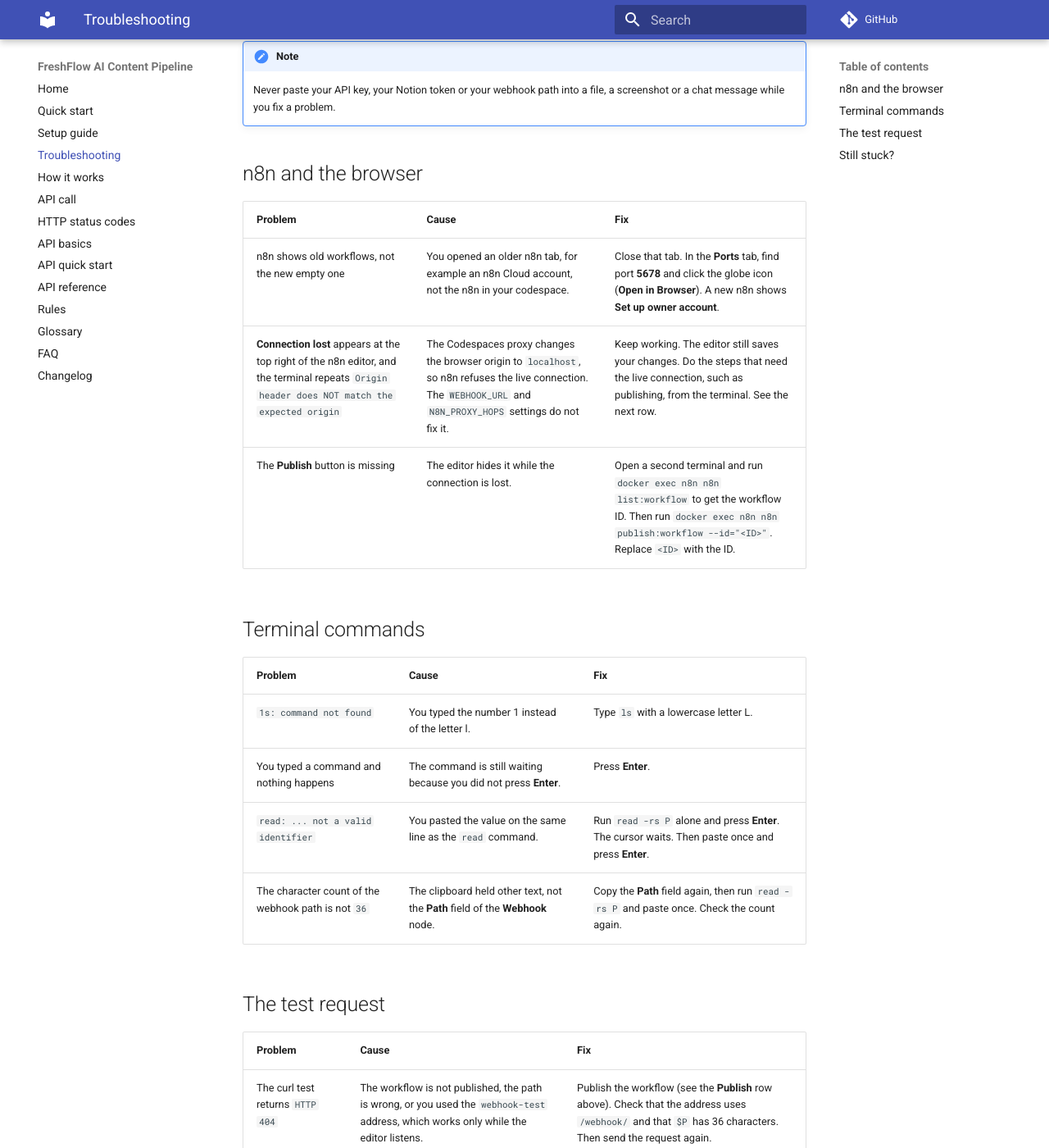
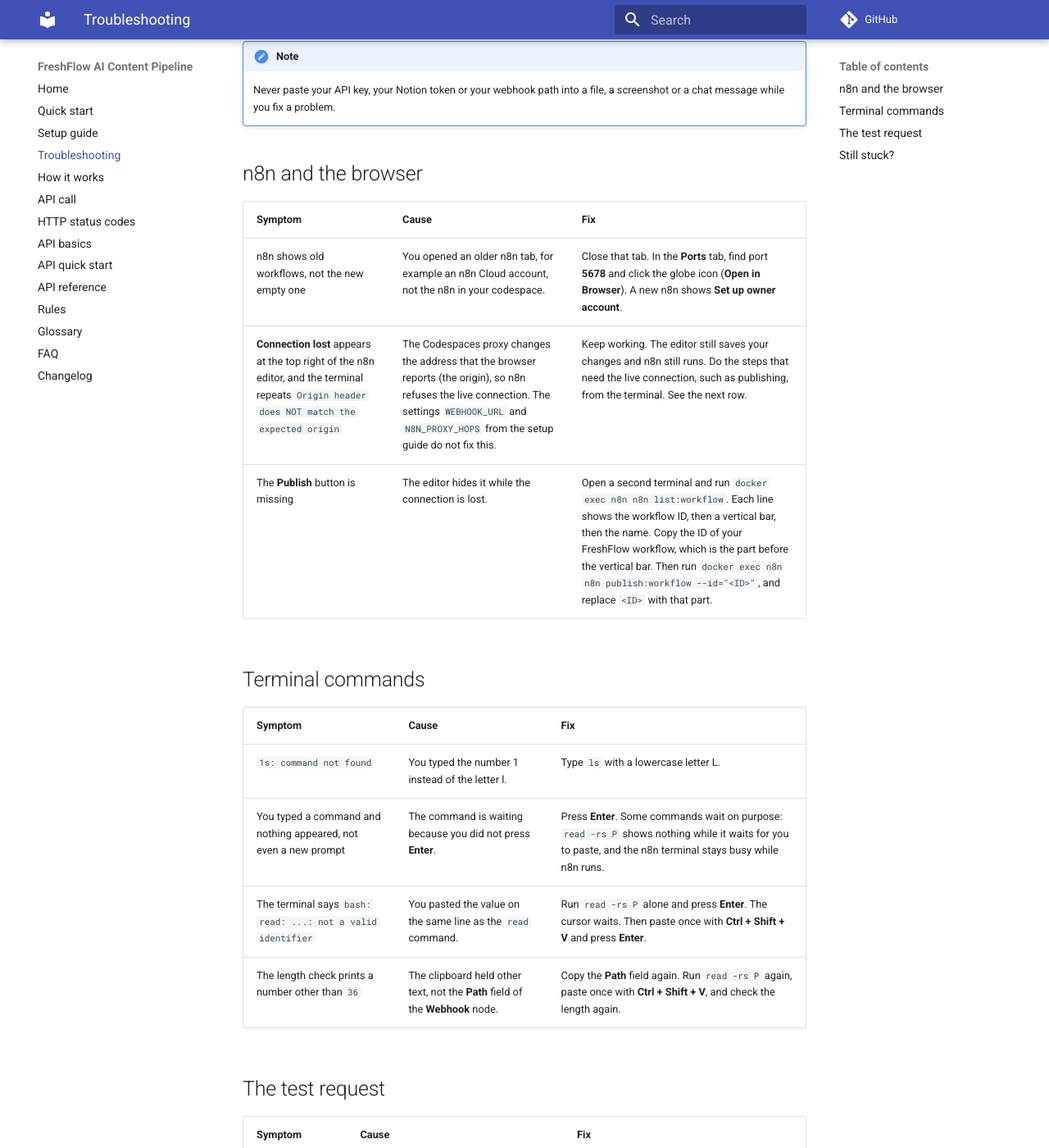
Before and after one commit to karicherlamahesh-hub/freshflow-ai-content-pipeline, an MkDocs documentation site: the page built from docs/troubleshooting.md, in a window 1280 px wide and 1400 px high, scrolled down 201 px. Shown: the whole window at 82% size. Built offline with MkDocs 1.6.1 and Material for MkDocs 9.7.7, drawn with Linux system fonts in a browser that asks for light colours; comment, search, counter and statistics services are not loaded; some of the changed text lies outside the part shown.

Commit message:
docs: fix issues found in review of setup and troubleshooting guides

```diff
--- a/docs/troubleshooting.md
+++ b/docs/troubleshooting.md
@@ -1,30 +1,30 @@
 # Troubleshoot FreshFlow on Linux
 
-This page lists the problems you are most likely to meet when you follow the [setup guide](setup-guide.md). For each problem you see what you notice, why it happens and how to fix it.
+This page lists the problems you are most likely to meet when you follow the [setup guide](setup-guide.md). For each problem you see the symptom (what you notice), the cause (why it happens) and the fix.
 
 !!! note
     Never paste your API key, your Notion token or your webhook path into a file, a screenshot or a chat message while you fix a problem.
 
 ## n8n and the browser
 
-| Problem | Cause | Fix |
+| Symptom | Cause | Fix |
 | --- | --- | --- |
 | n8n shows old workflows, not the new empty one | You opened an older n8n tab, for example an n8n Cloud account, not the n8n in your codespace. | Close that tab. In the **Ports** tab, find port **5678** and click the globe icon (**Open in Browser**). A new n8n shows **Set up owner account**. |
-| **Connection lost** appears at the top right of the n8n editor, and the terminal repeats `Origin header does NOT match the expected origin` | The Codespaces proxy changes the browser origin to `localhost`, so n8n refuses the live connection. The `WEBHOOK_URL` and `N8N_PROXY_HOPS` settings do not fix it. | Keep working. The editor still saves your changes. Do the steps that need the live connection, such as publishing, from the terminal. See the next row. |
-| The **Publish** button is missing | The editor hides it while the connection is lost. | Open a second terminal and run `docker exec n8n n8n list:workflow` to get the workflow ID. Then run `docker exec n8n n8n publish:workflow --id="<ID>"`. Replace `<ID>` with the ID. |
+| **Connection lost** appears at the top right of the n8n editor, and the terminal repeats `Origin header does NOT match the expected origin` | The Codespaces proxy changes the address that the browser reports (the origin), so n8n refuses the live connection. The settings `WEBHOOK_URL` and `N8N_PROXY_HOPS` from the setup guide do not fix this. | Keep working. The editor still saves your changes and n8n still runs. Do the steps that need the live connection, such as publishing, from the terminal. See the next row. |
+| The **Publish** button is missing | The editor hides it while the connection is lost. | Open a second terminal and run `docker exec n8n n8n list:workflow`. Each line shows the workflow ID, then a vertical bar, then the name. Copy the ID of your FreshFlow workflow, which is the part before the vertical bar. Then run `docker exec n8n n8n publish:workflow --id="<ID>"`, and replace `<ID>` with that part. |
 
 ## Terminal commands
 
-| Problem | Cause | Fix |
+| Symptom | Cause | Fix |
 | --- | --- | --- |
 | `1s: command not found` | You typed the number 1 instead of the letter l. | Type `ls` with a lowercase letter L. |
-| You typed a command and nothing happens | The command is still waiting because you did not press **Enter**. | Press **Enter**. |
-| `read: ... not a valid identifier` | You pasted the value on the same line as the `read` command. | Run `read -rs P` alone and press **Enter**. The cursor waits. Then paste once and press **Enter**. |
-| The character count of the webhook path is not `36` | The clipboard held other text, not the **Path** field of the **Webhook** node. | Copy the **Path** field again, then run `read -rs P` and paste once. Check the count again. |
+| You typed a command and nothing appeared, not even a new prompt | The command is waiting because you did not press **Enter**. | Press **Enter**. Some commands wait on purpose: `read -rs P` shows nothing while it waits for you to paste, and the n8n terminal stays busy while n8n runs. |
+| The terminal says `bash: read: ...: not a valid identifier` | You pasted the value on the same line as the `read` command. | Run `read -rs P` alone and press **Enter**. The cursor waits. Then paste once with **Ctrl + Shift + V** and press **Enter**. |
+| The length check prints a number other than `36` | The clipboard held other text, not the **Path** field of the **Webhook** node. | Copy the **Path** field again. Run `read -rs P` again, paste once with **Ctrl + Shift + V**, and check the length again. |
 
 ## The test request
 
-| Problem | Cause | Fix |
+| Symptom | Cause | Fix |
 | --- | --- | --- |
 | The curl test returns `HTTP 404` | The workflow is not published, the path is wrong, or you used the `webhook-test` address, which works only while the editor listens. | Publish the workflow (see the **Publish** row above). Check that the address uses `/webhook/` and that `$P` has 36 characters. Then send the request again. |
 
@@ -32,4 +32,4 @@ This page lists the problems you are most likely to meet when you follow the [se
 
 1. Stop n8n with **Ctrl + C** in the first terminal.
 2. Start it again with the `docker run` command from [step 5 of the setup guide](setup-guide.md#5-start-n8n). Your workflow stays in the `n8n_data` volume.
-3. Open n8n from the **Ports** tab and try the step again.
+3. Open n8n from the **Ports** tab and repeat the step where you were stuck.
```
Also changed, not shown: docs/setup-guide.md (+30 -30 lines).
